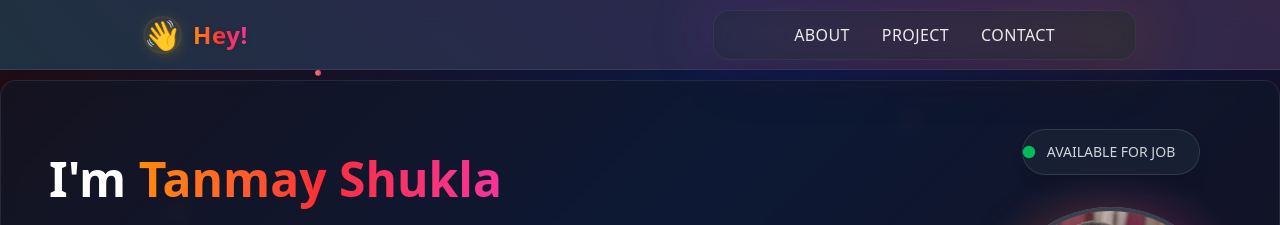
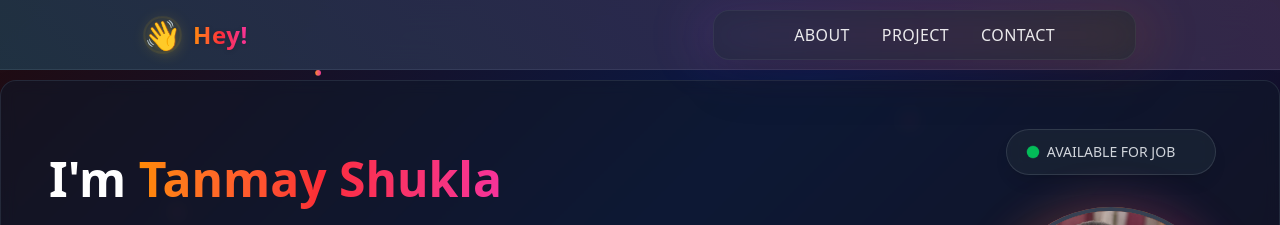
Before and after one commit to Tanmayshukla25/Portfolio, a React (Vite) app: page / in a window 1280 px wide. Shown: the top 225 px of the page. Built offline with nearby package versions, Linux system fonts and the light colour scheme.

Commit message:
CssUpdates

```diff
--- a/src/Components/IntroSection.jsx
+++ b/src/Components/IntroSection.jsx
@@ -139,10 +139,10 @@ const IntroSection = ({ activeSection }) => {
             transition={{ duration: 0.6, delay: 0.4 }}
           >
             <div className="relative inline-block">
-              <p className="text-gray-300 text-xs sm:text-sm font-medium px-6 py-3 bg-gray-800/60 backdrop-blur-sm rounded-full border border-gray-600/50 shadow-lg">
+              <p className="text-gray-300 text-xs sm:text-sm font-medium px-10 py-3 bg-gray-800/60 backdrop-blur-sm rounded-full border border-gray-600/50 shadow-lg">
                 <span className="relative">
                   <motion.span
-                    className="absolute -left-6 top-1/2 -translate-y-1/2 w-3 h-3 bg-green-500 rounded-full"
+                    className="absolute -left-5 top-1/2 -translate-y-1/2 w-3 h-3 bg-green-500 rounded-full"
                     animate={{
                       scale: [1, 1.2, 1],
                       opacity: [0.8, 1, 0.8]
@@ -150,7 +150,7 @@ const IntroSection = ({ activeSection }) => {
                     transition={{ duration: 2, repeat: Infinity, ease: "easeInOut" }}
                   />
                   <motion.span
-                    className="absolute -left-6 top-1/2 -translate-y-1/2 w-3 h-3 bg-green-400 rounded-full"
+                    className="absolute -left-5 top-1/2 -translate-y-1/2 w-3 h-3 bg-green-400 rounded-full"
                     animate={{
                       scale: [1, 1.8, 1],
                       opacity: [0.4, 0, 0.4]
```
